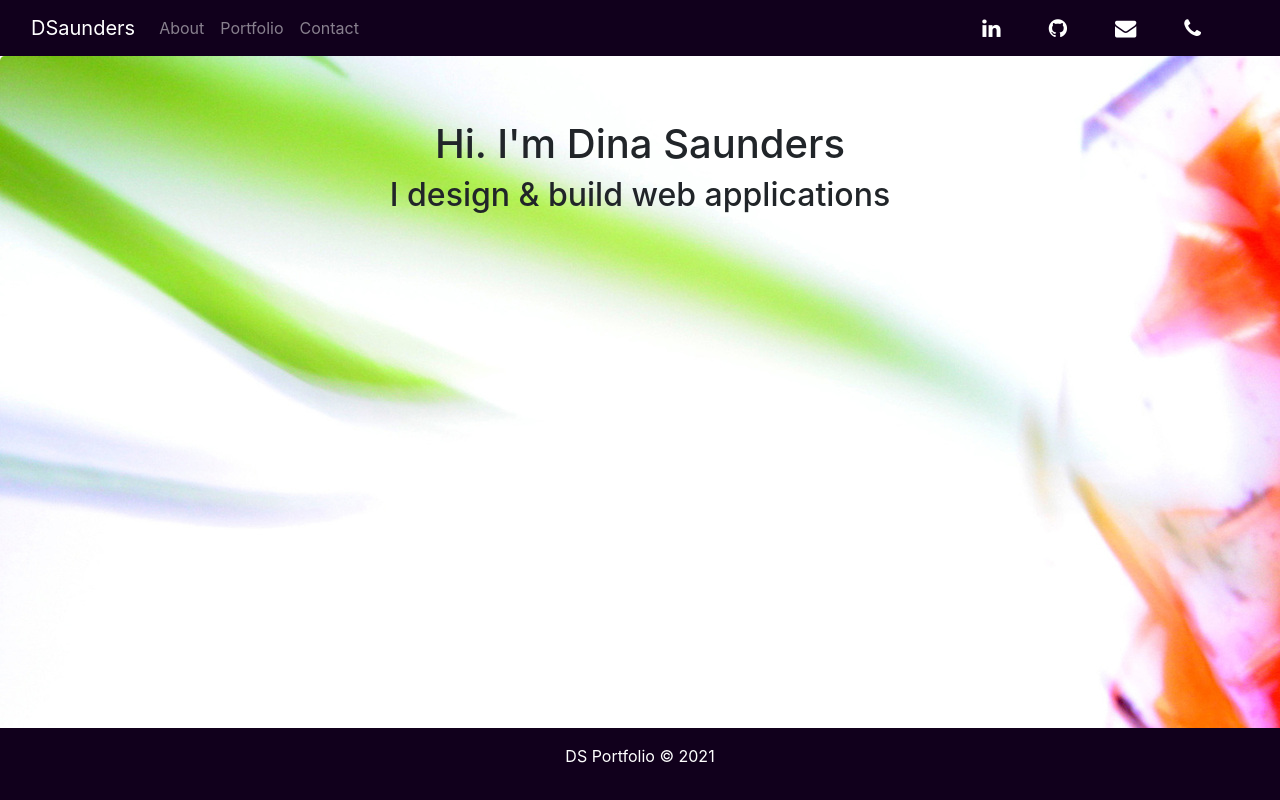
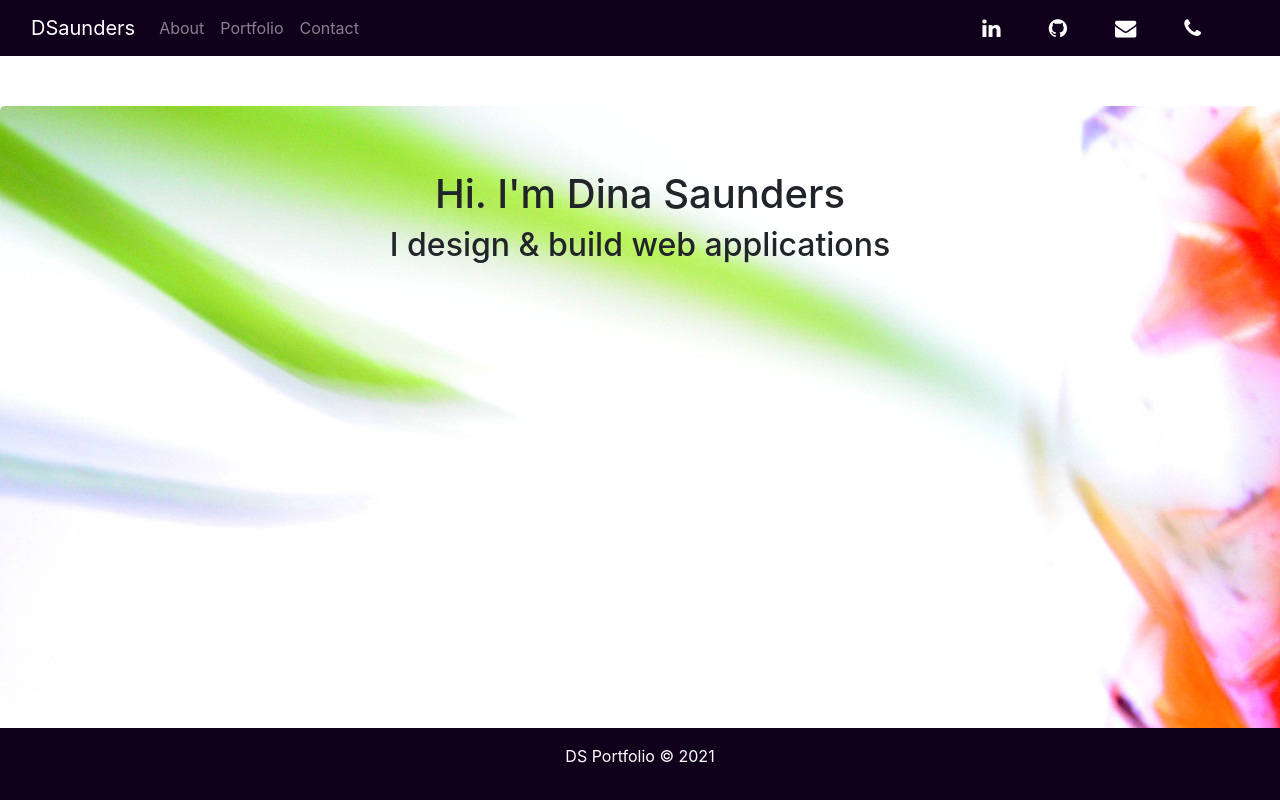
Before and after one commit to DS1826/react-portfolio, a React (Create React App) app: page / in a window 1280 px wide. Built offline with nearby package versions, Linux system fonts and the light colour scheme.

Commit message:
added general jumbotron style

```diff
--- a/src/App.css
+++ b/src/App.css
@@ -8,6 +8,9 @@ html, body {
 
 }
 
+.jumbotron {
+  margin-top: 50px;
+}
 .container {
   width: auto;
   max-width: 960px;
```
